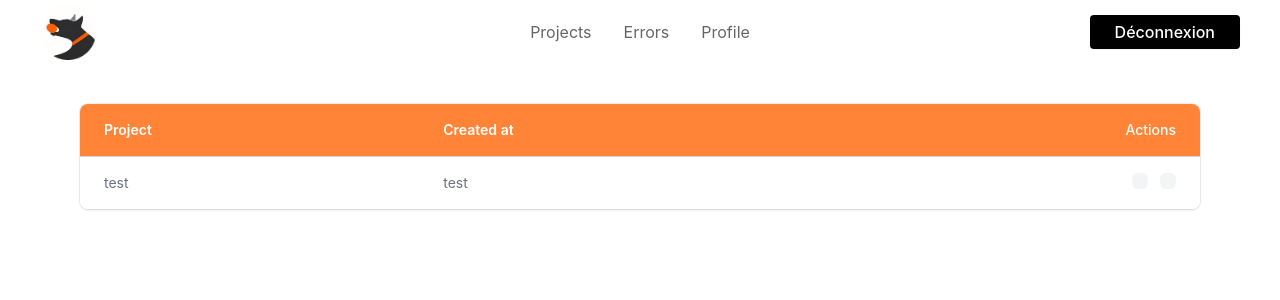
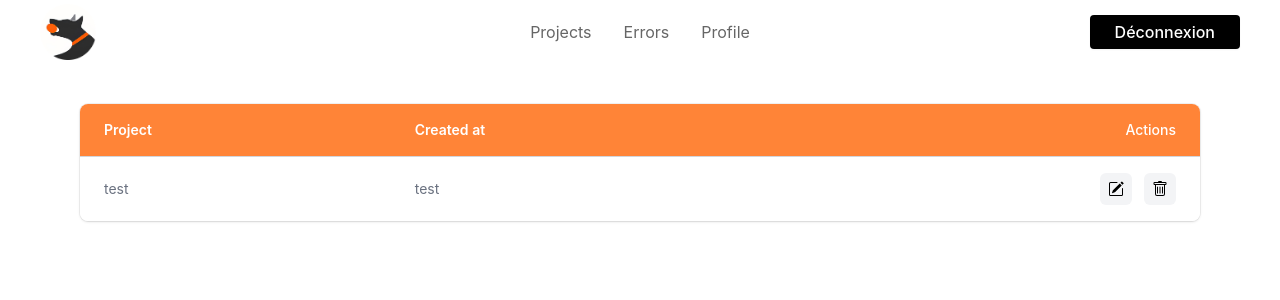
Before and after one commit to Oui-Dev/Dogger, a React (Create React App) app in the folder web-app/: page /projects in a window 1280 px wide. Shown: the top 300 px of the page. Built offline with nearby package versions, Linux system fonts and the light colour scheme.

Commit message:
add action display to Table component

```diff
--- a/web-app/src/Components/Molecules/Table/Table.jsx
+++ b/web-app/src/Components/Molecules/Table/Table.jsx
@@ -16,6 +16,9 @@ export default function Table({ ...props }) {
     }
     const hasActions = () => {
         return props.actions.length > 0;
+    }
+    const actionHover = (action) => {
+        return action.hover ?? 'hover:text-red-500';
     }
 
     return (
@@ -50,11 +53,11 @@ export default function Table({ ...props }) {
                                         ))}
                                         { hasActions() &&
                                             <td className="custom_actions">
-                                                {props.actions.map((action, index) => (
-                                                    <div className="action_btn" key={index}>
-                                                        {/* <Link to={action.link} className="hover:text-red-500">
+                                                {props.actions.map(action => (
+                                                    <div className="action_btn" key={action.name}>
+                                                        <Link to={action.link} className={actionHover(action)}>
                                                             {action.icon}
-                                                        </Link> */}
+                                                        </Link>
                                                     </div>
                                                 ))}
                                             </td>
--- a/web-app/src/Pages/Projects/List.jsx
+++ b/web-app/src/Pages/Projects/List.jsx
@@ -1,4 +1,5 @@
 import Table from '../../Components/Molecules/Table/Table';
+import { BsPencilSquare, BsTrash } from 'react-icons/bs';
 
 export default function ProjectsList() {
     return (
@@ -9,8 +10,8 @@ export default function ProjectsList() {
                 {name: 'test', created_at: 'test'}
             ]}
             actions={[
-                { name: 'Edit', link: '/projects/edit', icon: 'tmp' },
-                { name: 'Delete', link: '/projects/delete', icon: 'tmp' }
+                { name: 'Edit', link: '/projects/edit', icon: <BsPencilSquare />, hover: 'hover:text-dogger-orange-400' },
+                { name: 'Delete', link: '/projects/delete', icon: <BsTrash /> }
             ]}
         />
     );
```
